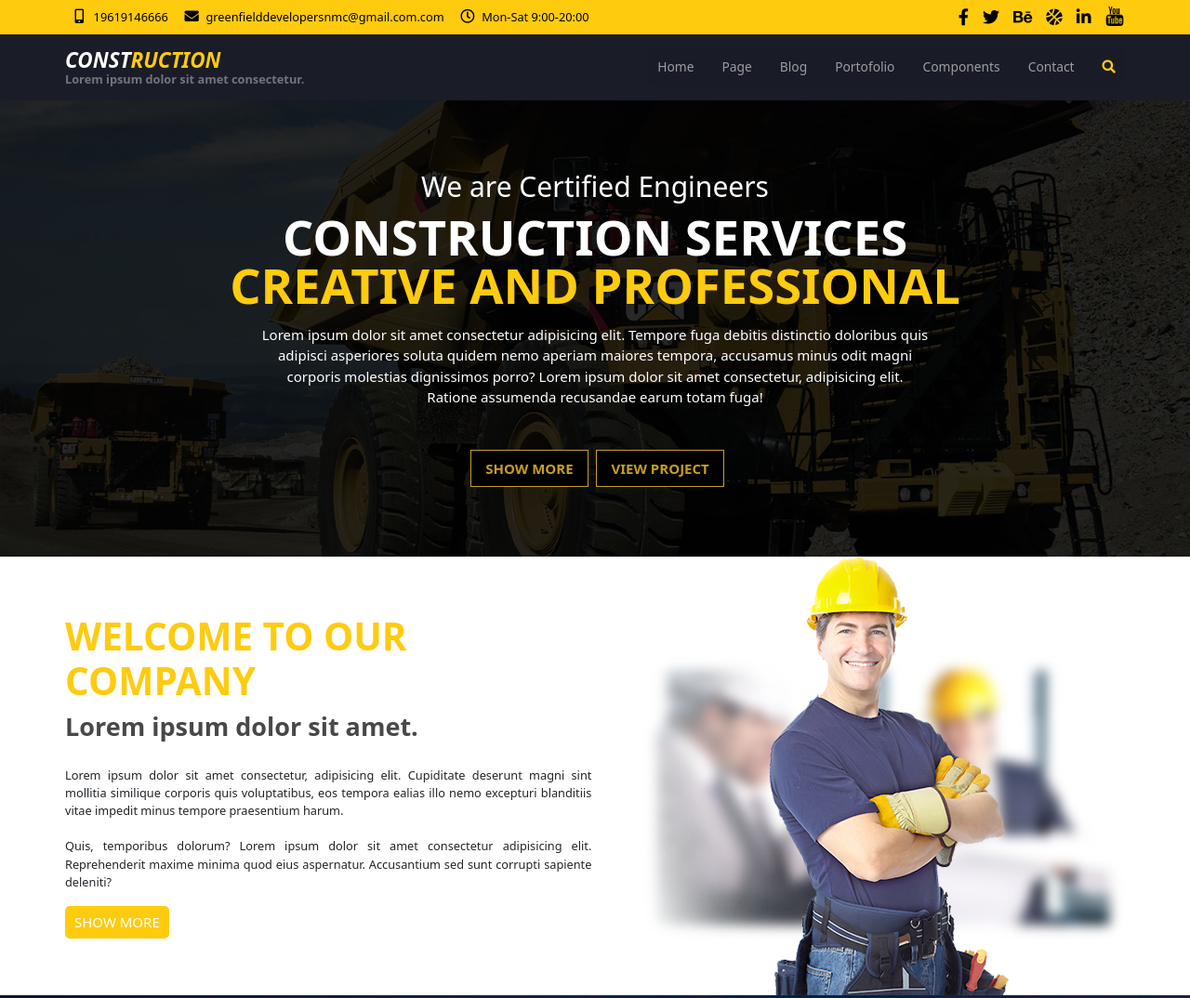
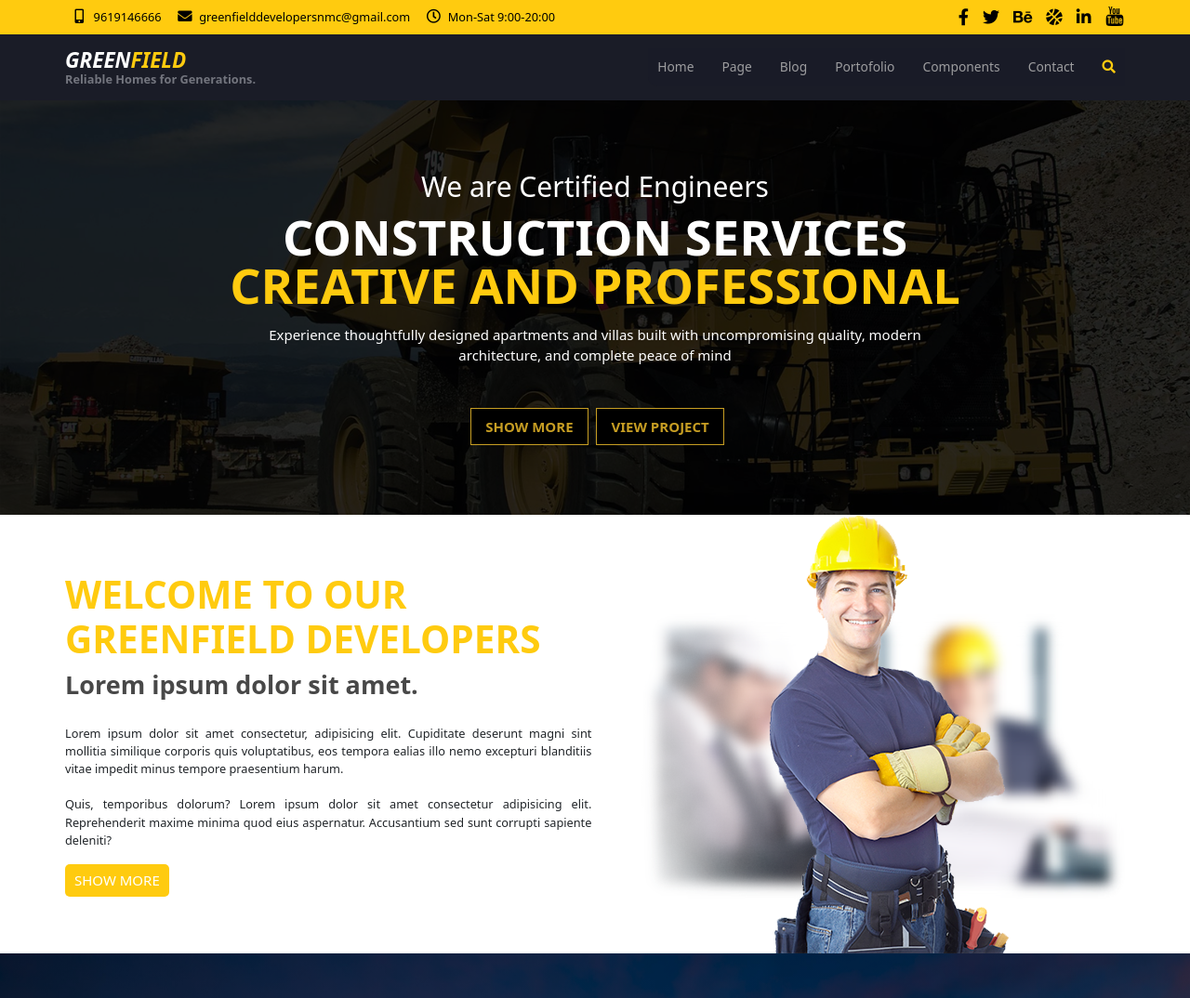
Before and after one commit to Narayana53/Greenfield-developers, a plain HTML site: page index.html in a window 1280 px wide. Shown: the top 1074 px of the page at 93% size. Drawn offline with Linux system fonts and the light colour scheme.

Commit message:
static website deployed

```diff
--- a/index.html
+++ b/index.html
@@ -16,8 +16,8 @@
     <section id="sec-0">
         <header class="top">
             <div class="container">
-                <p>19619146666</p>
-                <p>greenfielddevelopersnmc@gmail.com.com</p>
+                <p>9619146666</p>
+                <p>greenfielddevelopersnmc@gmail.com</p>
                 <p>Mon-Sat 9:00-20:00</p>
                 <div class="social">
                     <a href="#" title="Facebook"><i class="fa-brands fa-facebook-f"></i></a>
@@ -35,8 +35,8 @@
             </div>
             <div class="container">
                 <h1>
-                    <span>CONST</span>RUCTION
-                    <p>Lorem ipsum dolor sit amet consectetur.</p>
+                    <span>GREEN</span>FIELD
+                    <p>Reliable Homes for Generations.</p>
                 </h1>
                 <label for="menu"><i class="fas fa-bars"></i></label>
                 <input type="checkbox" id="menu">
@@ -56,7 +56,7 @@
             <h1> We are Certified Engineers</h1>
             <h2>Construction services<br>
             <span>Creative AND professional</span></h2>
-            <p>Lorem ipsum dolor sit amet consectetur adipisicing elit. Tempore fuga debitis distinctio doloribus quis adipisci asperiores soluta quidem nemo aperiam maiores tempora, accusamus minus odit magni corporis molestias dignissimos porro? Lorem ipsum dolor sit amet consectetur, adipisicing elit. Ratione assumenda recusandae earum totam fuga!</p>
+            <p>Experience thoughtfully designed apartments and villas built with uncompromising quality, modern architecture, and complete peace of mind</p>
             <a href="#">Show More</a>
             <a href="#">view project</a>
         </div>
@@ -65,7 +65,7 @@
     <section id="sec-1">
         <div class="container">
             <article>
-                <h1>Welcome to our company</h1>
+                <h1>Welcome to our Greenfield Developers</h1>
                 <h2>Lorem ipsum dolor sit amet.</h2>
                 <p>Lorem ipsum dolor sit amet consectetur, adipisicing elit. Cupiditate deserunt magni sint mollitia similique corporis quis voluptatibus, eos tempora ealias illo nemo excepturi blanditiis vitae impedit minus tempore praesentium harum. <br><br>Quis, temporibus dolorum? Lorem ipsum dolor sit amet consectetur adipisicing elit. Reprehenderit maxime minima quod eius aspernatur. Accusantium sed sunt corrupti sapiente deleniti?</p>
                 <a href="#">Show More</a>
```
